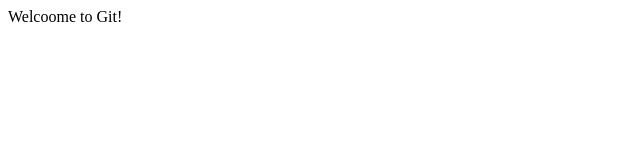
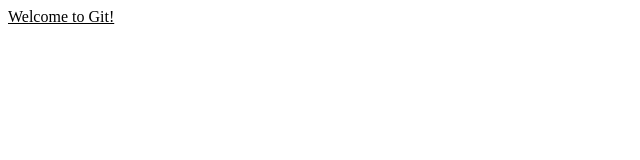
Before and after one commit to mohamedabdelfattah1/ITI-test, a plain HTML site: page index.html in a window 1280 px wide. Shown: the full height of the page, 0-640 px from the left. Drawn offline with Linux system fonts and the light colour scheme.

Commit message:
Commiting local changes before revert

```diff
--- a/index.html
+++ b/index.html
@@ -1 +1 @@
-<h> Welcoome to Git! </h>
+<h><u> Welcome to Git! </u></h>
```
Also changed, not shown: file1.txt (added).
